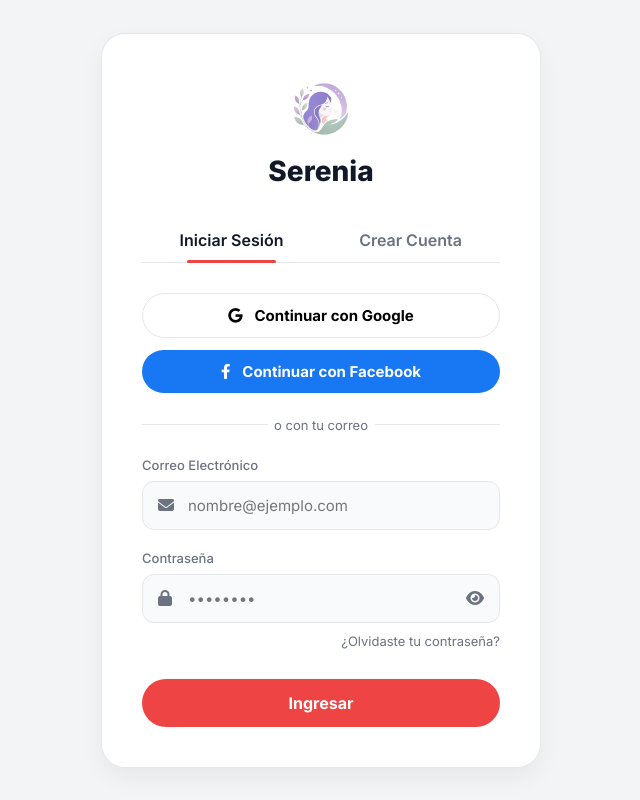
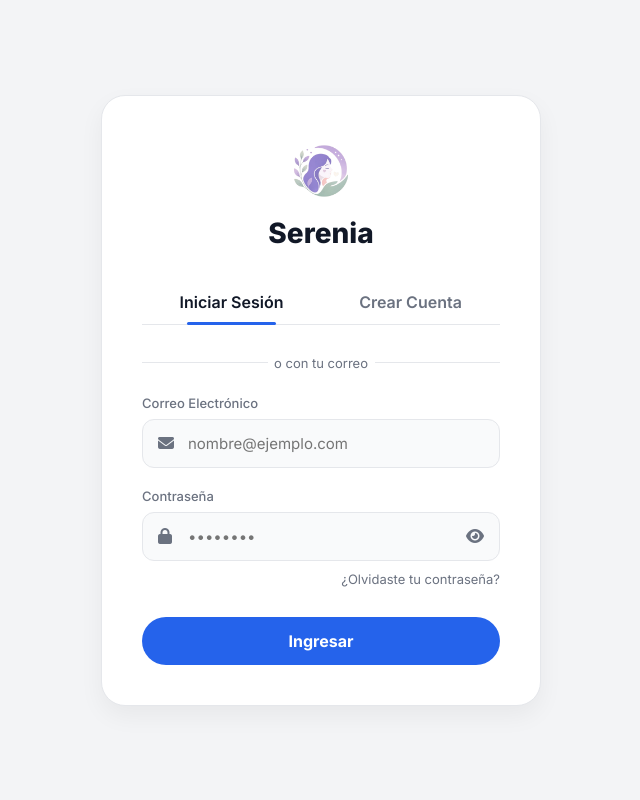
Before and after one commit to taniafigueroa7638/serenia, a website: page public/index.html in a window 1280 px wide. Shown: the whole page, without its empty margins (319-959 px from the left). Drawn offline with Linux system fonts and the light colour scheme.

Commit message:
Update index.html

```diff
--- a/public/index.html
+++ b/public/index.html
@@ -4,18 +4,19 @@
     <meta charset="UTF-8">
     <meta name="viewport" content="width=device-width, initial-scale=1.0">
     <title>Serenia</title>
+    <link rel="icon" type="image/png" href="logo.png">
     <link href="https://fonts.googleapis.com/css2?family=Inter:wght@300;400;500;600;700;800&display=swap" rel="stylesheet">
     <link rel="stylesheet" href="https://cdnjs.cloudflare.com/ajax/libs/font-awesome/6.4.0/css/all.min.css">
 
     <style>
         :root {
-            /* Nueva paleta de colores claros */
             --bg-color: #f3f4f6;
             --card-bg: #ffffff;
             --text-main: #111827;
             --text-muted: #6b7280;
-            --accent-primary: #ef4444;
-            --accent-hover: #dc2626;
+            --accent-primary: #2563eb;
+            --accent-hover: #1d4ed8;
+
             --border-color: #e5e7eb;
             --input-bg: #f9fafb;
             --success: #10b981;
@@ -49,12 +50,6 @@
         .custom-alert.alert-error { background-color: #fee2e2; border: 1px solid #fca5a5; color: #991b1b; }
         .custom-alert.alert-success { background-color: #d1fae5; border: 1px solid #a7f3d0; color: #065f46; }
 
-        /* BOTONES OAUTH */
-        .oauth-buttons-container { display: flex; flex-direction: column; gap: 12px; margin-bottom: 24px; }
-        .oauth-btn { width: 100%; border: 1px solid var(--border-color); padding: 12px 16px; border-radius: 99px; font-size: 15px; font-weight: 700; display: flex; align-items: center; justify-content: center; gap: 12px; cursor: pointer; }
-        .btn-google { background-color: #ffffff; color: #000; }
-        .btn-facebook { background-color: #1877f2; color: white; border: none; }
-
         .divider { display: flex; align-items: center; text-align: center; color: var(--text-muted); font-size: 13px; margin-bottom: 24px; }
         .divider::before, .divider::after { content: ''; flex: 1; border-bottom: 1px solid var(--border-color); }
         .divider:not(:empty)::before { margin-right: .5em; }
@@ -69,8 +64,11 @@
         .form-control:focus { border-color: var(--accent-primary); background-color: #ffffff; }
 
         .toggle-password { position: absolute; right: 16px; background: none; border: none; color: var(--text-muted); cursor: pointer; font-size: 16px; z-index: 5; }
-        .submit-btn { width: 100%; background-color: var(--accent-primary); color: white; border: none; padding: 14px; border-radius: 99px; font-size: 16px; font-weight: 700; cursor: pointer; margin-top: 10px; }
+
+        /* ESTILOS DE LOS BOTONES MEJORADOS CON ANIMACIÓN COMPACTA */
+        .submit-btn { width: 100%; background-color: var(--accent-primary); color: white; border: none; padding: 14px; border-radius: 99px; font-size: 16px; font-weight: 700; cursor: pointer; margin-top: 10px; transition: background-color 0.2s ease, transform 0.1s ease; }
         .submit-btn:hover { background-color: var(--accent-hover); }
+        .submit-btn:active { transform: scale(0.98); }
 
         .forgot-link { display: block; text-align: right; font-size: 13px; color: var(--text-muted); margin-top: -10px; margin-bottom: 20px; text-decoration: none; cursor: pointer; }
         .forgot-link:hover { color: var(--accent-primary); }
@@ -121,15 +119,6 @@
                     <button class="tab-btn" id="tabRegisterBtn">Crear Cuenta</button>
                 </div>
 
-                <div class="oauth-buttons-container" id="oauthContainer">
-                    <button type="button" class="oauth-btn btn-google" onclick="alert('Google disponible próximamente.')">
-                        <i class="fa-brands fa-google"></i> Continuar con Google
-                    </button>
-                    <button type="button" class="oauth-btn btn-facebook" onclick="alert('Facebook disponible próximamente.')">
-                        <i class="fa-brands fa-facebook-f"></i> Continuar con Facebook
-                    </button>
-                </div>
-
                 <div class="divider" id="dividerText">o con tu correo</div>
 
                 <!-- FORMULARIO LOGIN -->
@@ -170,7 +159,7 @@
                     <span class="forgot-link go-back-login" style="text-align: center; margin-top: 20px; display: block;">Volver al Login</span>
                 </form>
 
-                <!-- FORMULARIO RESTABLECER CONTRASEÑA (DOBLE CAMPO APLICADO) -->
+                <!-- FORMULARIO RESTABLECER CONTRASEÑA -->
                 <form id="resetPasswordForm" class="hidden">
                     <h3 style="margin-bottom: 15px; font-size: 18px;">Restablecer Contraseña</h3>
                     <p style="color: var(--text-muted); font-size: 13px; margin-bottom: 20px;">Revisa tu correo e introduce el código junto a tu nueva clave.</p>
@@ -210,7 +199,7 @@
                     </div>
                 </form>
 
-                <!-- FORMULARIO CREAR CUENTA (DOBLE CAMPO APLICADO) -->
+                <!-- FORMULARIO CREAR CUENTA -->
                 <form id="registerForm" class="hidden">
                     <div class="form-group"><label>Nombre</label><div class="input-wrapper"><i class="fa-solid fa-user input-icon"></i><input type="text" id="regNombre" class="form-control" required></div></div>
                     <div class="form-group"><label>Apellido</label><div class="input-wrapper"><i class="fa-solid fa-user input-icon"></i><input type="text" id="regApellido" class="form-control" required></div></div>
@@ -241,7 +230,7 @@
                     <button type="submit" class="submit-btn">Registrarse</button>
                 </form>
 
-                <!-- FORMULARIO VERIFICACIÓN (Solucionado para que use Flex/Block idéntico en PC y móvil) -->
+                <!-- FORMULARIO VERIFICACIÓN -->
                 <form id="verifyForm" class="hidden">
                     <h3 style="margin-bottom: 15px; font-size: 18px;">Verificación de Cuenta</h3>
                     <p style="color: var(--text-muted); font-size: 13px; margin-bottom: 20px;">Introduce el token de seguridad enviado a tu buzón de correo electrónico.</p>
@@ -272,7 +261,7 @@
 
             <div class="user-profile-menu" id="userMenuBtn">
                 <span id="navUserName">Usuario</span>
-                <img id="navAvatar" src="" class="user-avatar" onerror="this.src='https://ui-avatars.com/api/?name=User&background=ef4444&color=fff';">
+                <img id="navAvatar" src="" class="user-avatar" onerror="this.src='https://ui-avatars.com/api/?name=User&background=2563eb&color=fff';">
 
                 <div class="dropdown-profile hidden" id="profileDropdown">
                     <h4 style="margin-bottom: 15px; font-size: 16px; border-bottom: 1px solid var(--border-color); padding-bottom: 8px;">Editar Mi Perfil</h4>
```
